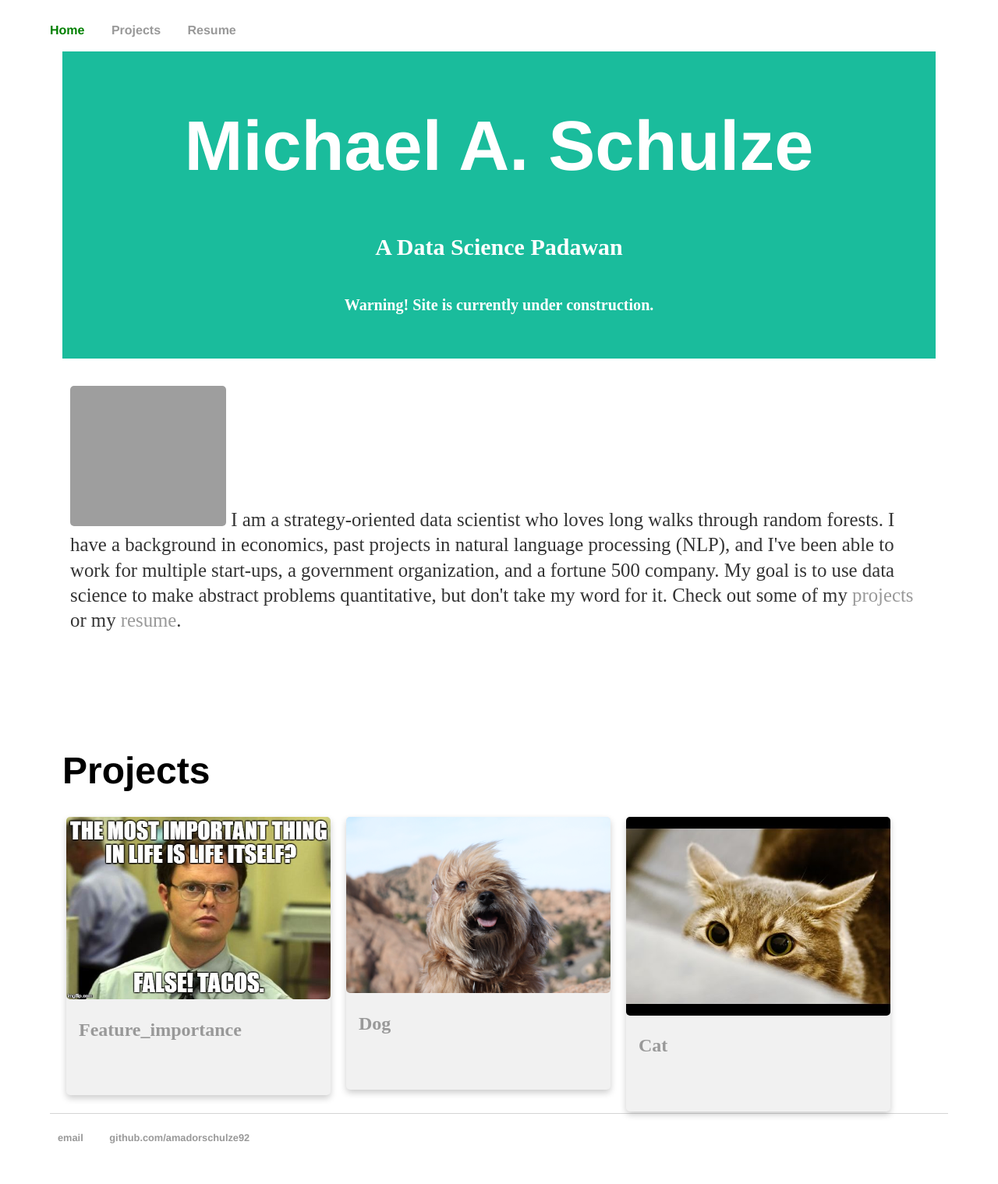
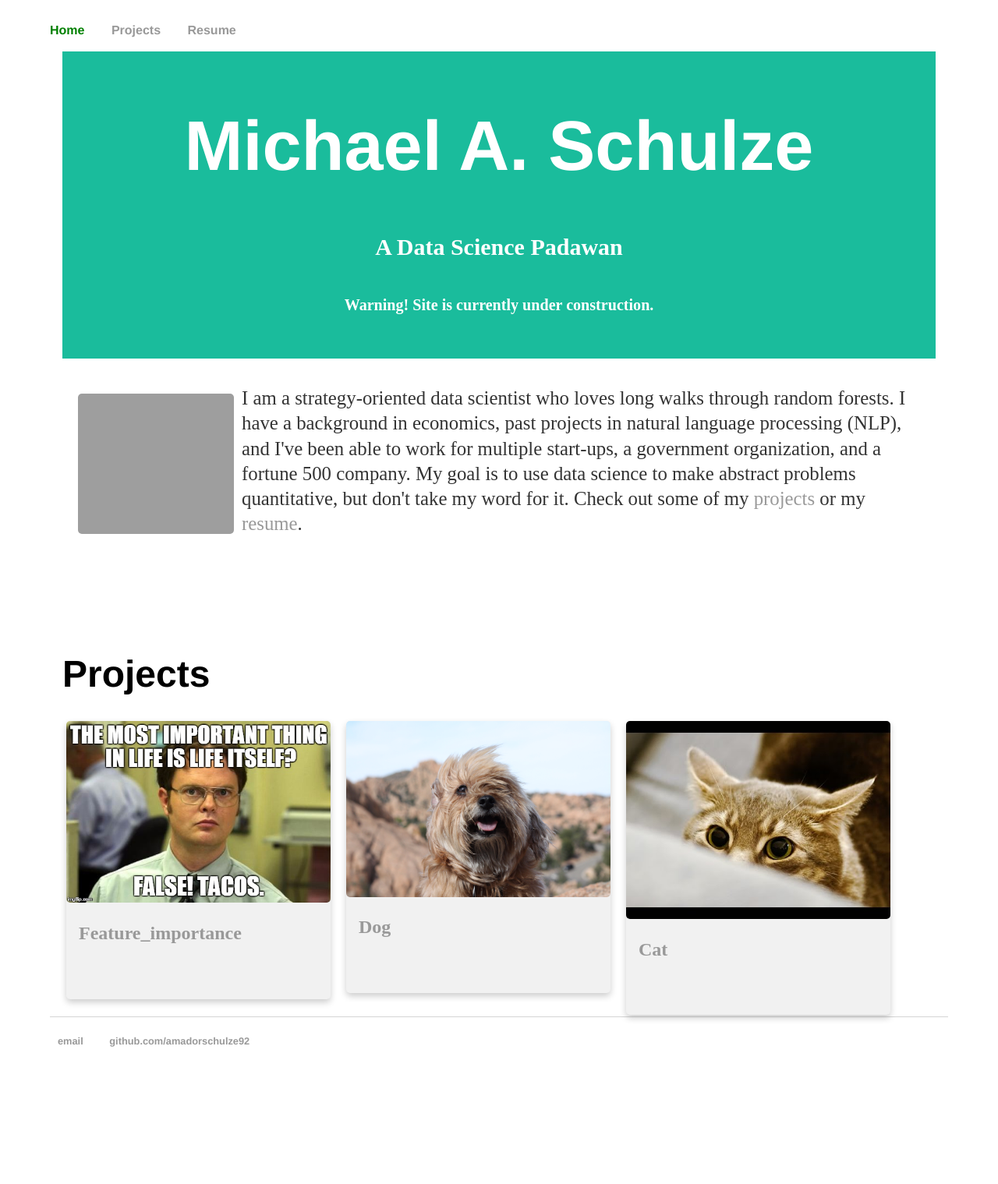
Before and after one commit to amadorschulze92/amadorschulze92.github.io, a Jekyll site: the page built from index.html, in a window 1280 px wide. Shown: the whole page at 78% size. Built offline with Jekyll 4.4.1, drawn with Linux system fonts in a browser that asks for light colours; after the commit the page ends 1396 px from its top, so only the background shows below that; grey boxes are pictures that could not be loaded.

Commit message:
profile img properly wrapped with text

```diff
--- a/assets/css/main.css
+++ b/assets/css/main.css
@@ -115,7 +115,7 @@ img {
   border-radius: 5px 5px 5px 5px;
 }
 
-p.img {
+p.intro img {
   max-width: 100%;
   float: left;
   margin: 10px 10px 10px 10px;
```
